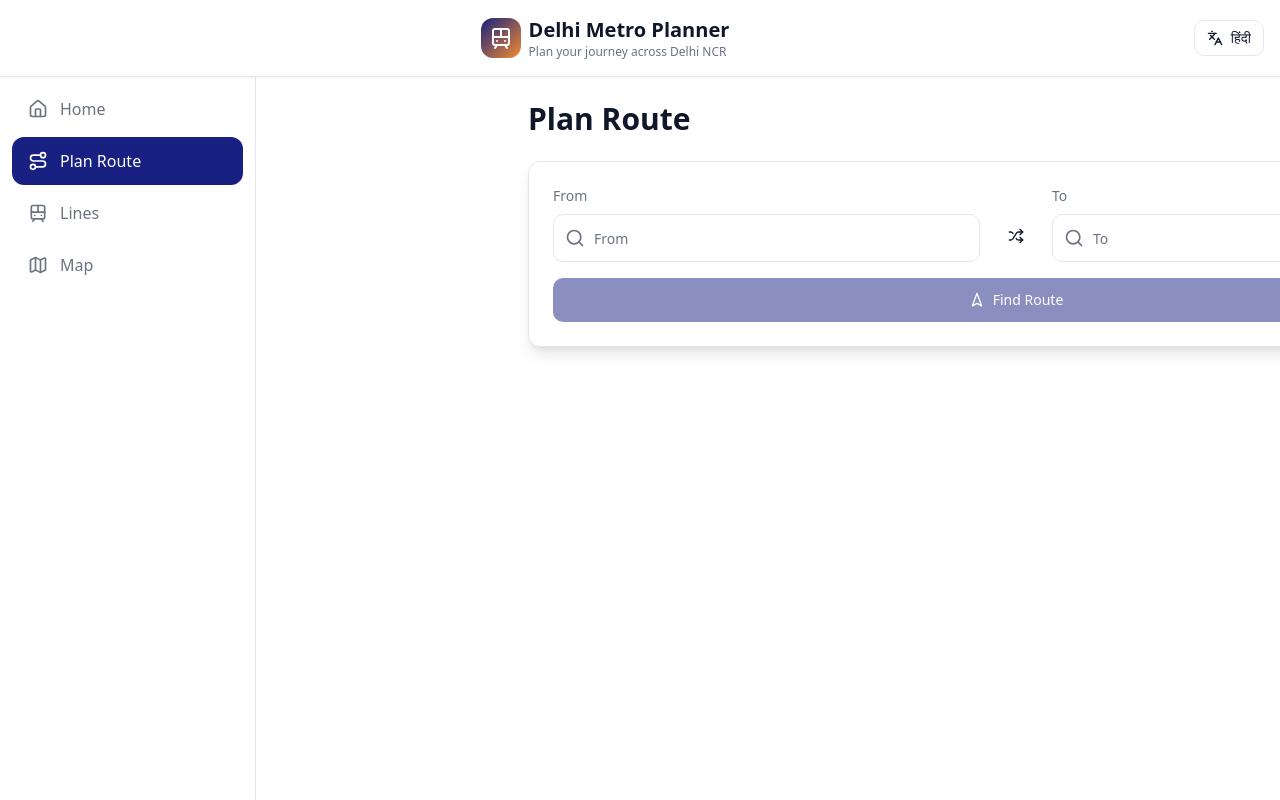
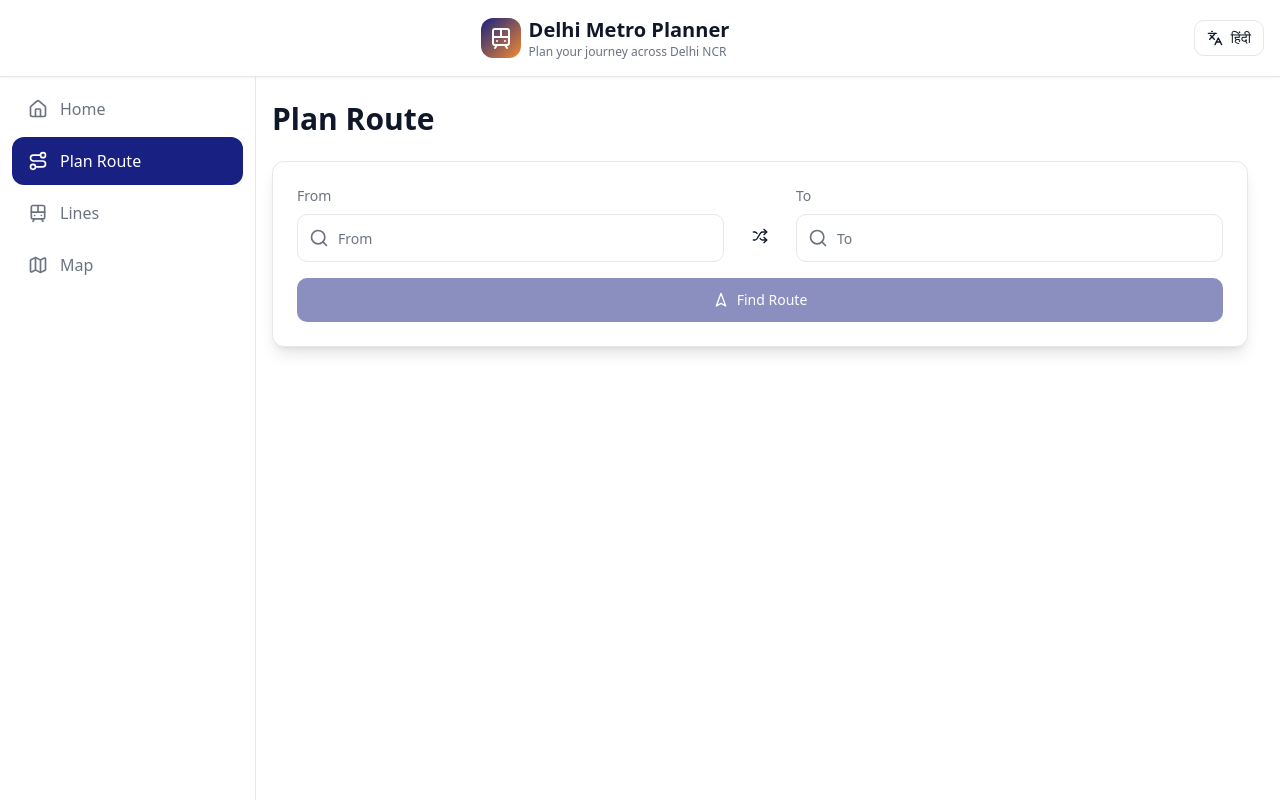
Before and after one commit to amitkariya383/metro-pathfinder-delhi, a React (Vite) app: page /route in a window 1280 px wide. Built offline with nearby package versions, Linux system fonts and the light colour scheme; the HTML template or start-up script is replaced by a standard one.

Commit message:
Fix: Add spacing to route, lines, and map pages

```diff
--- a/src/pages/Lines.tsx
+++ b/src/pages/Lines.tsx
@@ -43,7 +43,7 @@ export default function Lines() {
   if (!metroData) return null;
 
   return (
-    <div className="container mx-auto px-4 py-6 md:ml-64 pb-24 md:pb-8">
+    <div className="container mx-auto px-4 py-6 pb-24 md:pb-8">
       <div className="flex items-center gap-3 mb-6">
         <TramFront className="h-8 w-8 text-primary" />
         <h1 className="text-3xl font-bold">{t('nav.lines')}</h1>
--- a/src/pages/MapView.tsx
+++ b/src/pages/MapView.tsx
@@ -46,7 +46,7 @@ export default function MapView() {
   if (!metroData) return null;
 
   return (
-    <div className="container mx-auto px-4 py-6 md:ml-64 pb-24 md:pb-8">
+    <div className="container mx-auto px-4 py-6 pb-24 md:pb-8">
       <div className="flex items-center gap-3 mb-6">
         <MapIcon className="h-8 w-8 text-primary" />
         <h1 className="text-3xl font-bold">{t('nav.map')}</h1>
--- a/src/pages/RoutePlanner.tsx
+++ b/src/pages/RoutePlanner.tsx
@@ -111,7 +111,7 @@ export default function RoutePlanner() {
   const currentRoute = routes[selectedRoute];
 
   return (
-    <div className="container mx-auto px-4 py-6 md:ml-64 pb-24 md:pb-8">
+    <div className="container mx-auto px-4 py-6 pb-24 md:pb-8">
       <h1 className="text-3xl font-bold mb-6">{t('nav.route')}</h1>
 
       {/* Search Section */}
```
